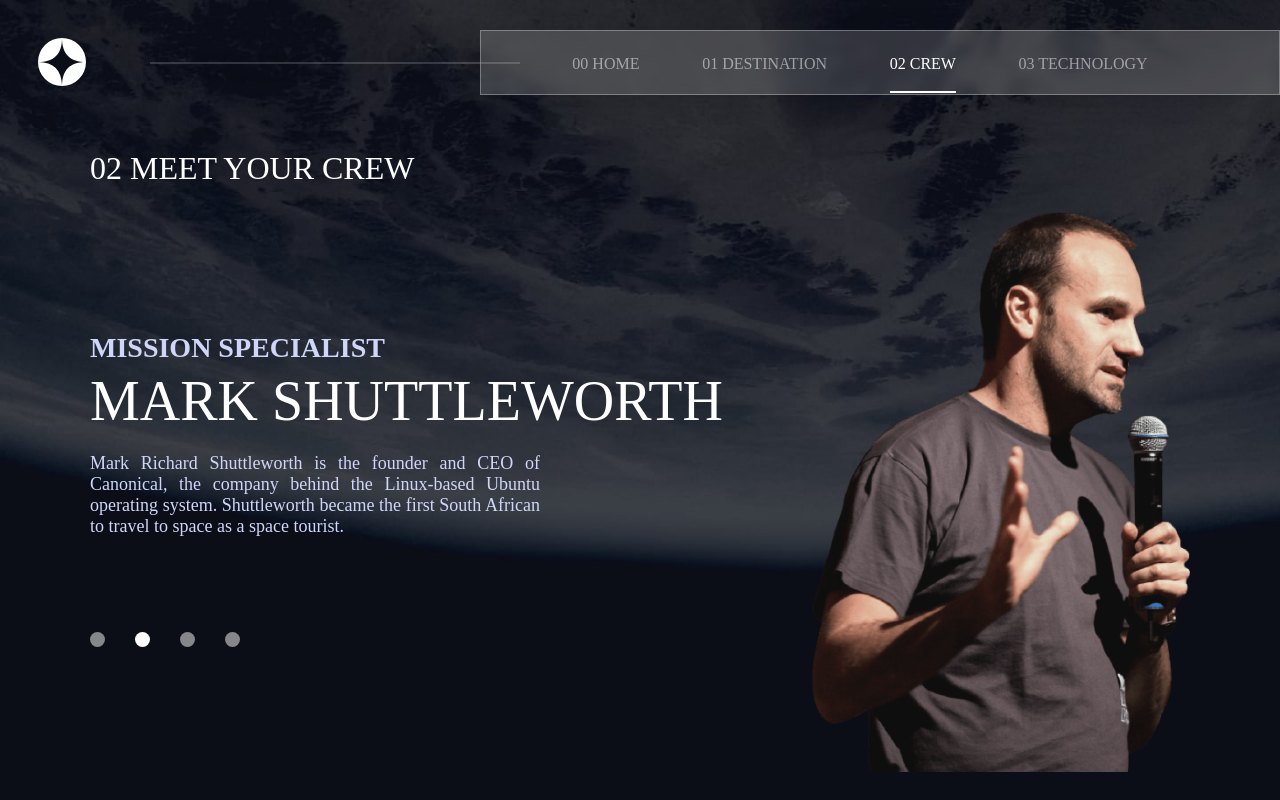
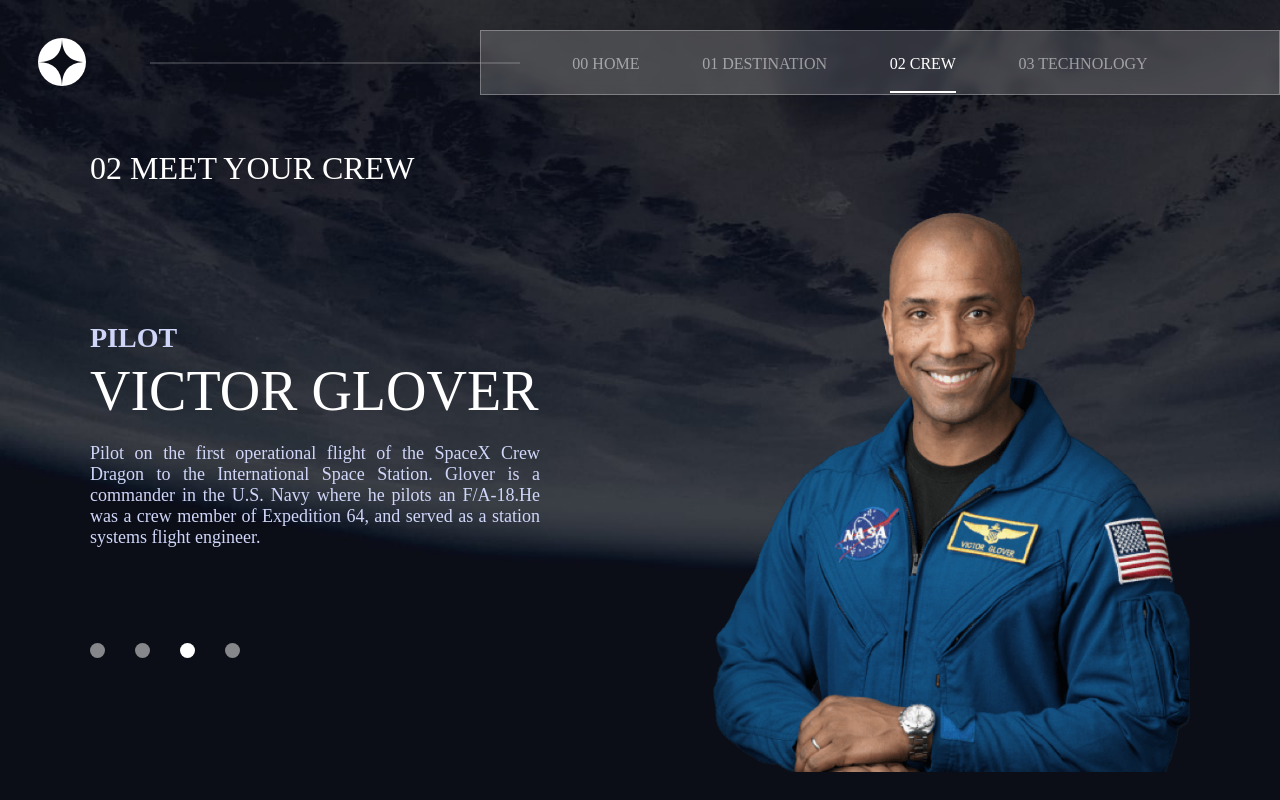
Before and after one commit to Eco-developer/space-tourism-website, a React (Create React App) app: page /crew in a window 1280 px wide. Built offline with nearby package versions, Linux system fonts and the light colour scheme.

Commit message:
create useInterval hook and use it in Crew and Technology pages.

```diff
--- /dev/null
+++ b/src/hooks/index.js
@@ -0,0 +1,5 @@
+import { useInterval } from "./useIterval";
+
+export {
+    useInterval,
+}
--- /dev/null
+++ b/src/hooks/useIterval.js
@@ -0,0 +1,26 @@
+import { useEffect, useRef, useState } from "react";
+
+export const useInterval = (length, interval = 5000) => {
+    const [position, setPosition] = useState(0);
+    const didMount = useRef(false);
+    useEffect(() => {
+        if (didMount.current) {
+            return
+        }
+        setInterval(() => {
+            setPosition((prevState) => {
+                if (prevState === length - 1) {
+                    return 0;
+                } else {
+                    return prevState+1;
+                }
+            })
+        }, interval)
+        didMount.current = true
+    }, [length, setPosition, interval])
+
+    return {
+        position,
+        setPosition
+    }
+}
--- a/src/pages/Crew/Crew.jsx
+++ b/src/pages/Crew/Crew.jsx
@@ -1,14 +1,17 @@
 import { Image } from "../../components/Image/Image";
 import { CrewNav } from "../../containers/CrewNav/CrewNav";
-import { useState } from "react";
+import { useInterval } from "../../hooks";
 import styles from "./Crew.module.css";
 
 export const Crew = ({data=[]}) => {
-    const [position, setPosition] = useState(0);
+    const {
+        position,
+        setPosition,
+    } = useInterval(data.length);
     return (
         <div className={styles.crew__container}>
             <div className={styles.crew__content}>
-                <div className={`${styles.crew__title} page__title`}>
+                <div className="page__title">
                     <h2 className="heading__four">
                         02 meet your crew
                     </h2>
--- a/src/pages/Crew/Crew.module.css
+++ b/src/pages/Crew/Crew.module.css
@@ -58,9 +58,6 @@
     .crew_info__container{
         flex-direction: column-reverse;
     }
-    .crew__title {
-        text-align: left;
-    }
     .crew_info__side {
         flex-direction: column-reverse;
     }
--- a/src/pages/Destination/Destination.jsx
+++ b/src/pages/Destination/Destination.jsx
@@ -1,8 +1,8 @@
 import { Image } from "../../components/Image/Image";
 import { DestinationNav } from "../../containers/DestinationNav/DestinationNav";
+import { StatsContainer } from "../../containers/StatsContainer/StatsContainer";
 import { useState } from "react";
 import styles from "./Destination.module.css";
-import { StatsContainer } from "../../containers/StatsContainer/StatsContainer";
 
 export const Destination = ({data=[]}) => {
     const [position, setPosition] = useState(0);
```
